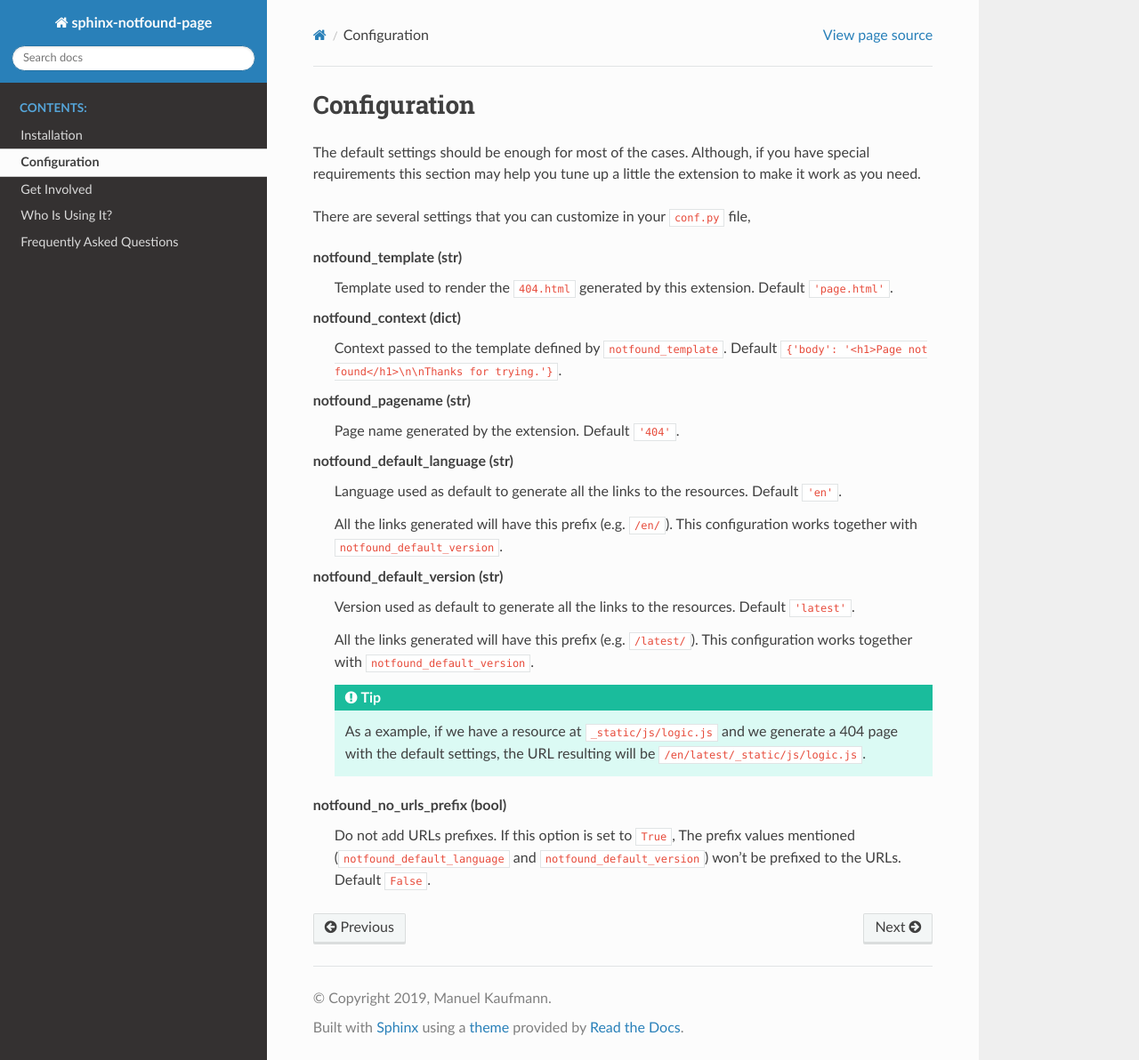
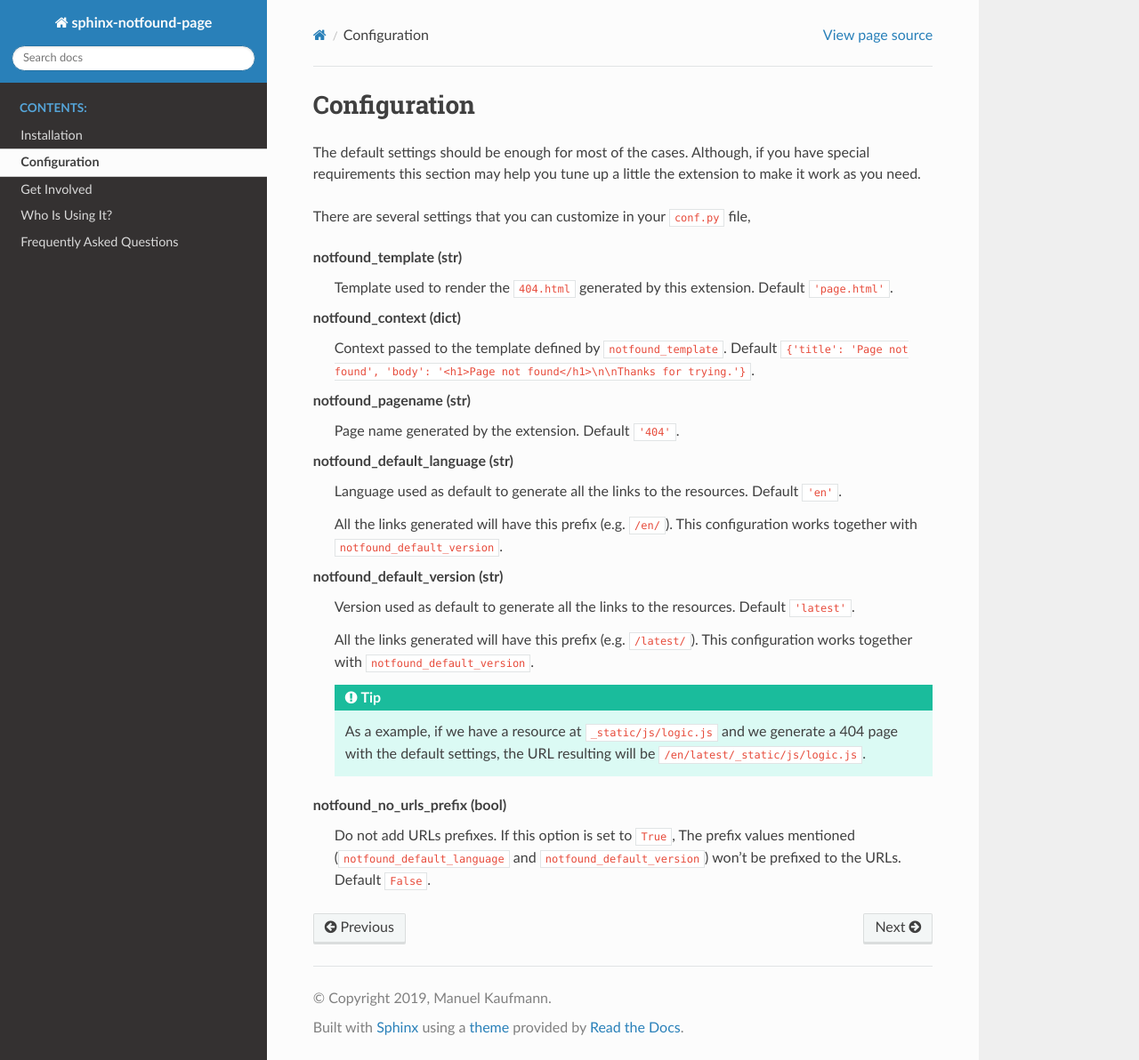
Before and after one commit to readthedocs/sphinx-notfound-page, a Sphinx documentation site: the page built from docs/configuration.rst, in a window 1280 px wide and 1192 px high. Shown: the whole window at 89% size. Built offline with Sphinx 7.4.7 and the Read the Docs theme 2.0.0, drawn with Linux system fonts in a browser that asks for light colours.

Commit message:
Update default context docs to match the code

```diff
--- a/docs/configuration.rst
+++ b/docs/configuration.rst
@@ -13,7 +13,7 @@ notfound_template (str)
 
 notfound_context (dict)
     Context passed to the template defined by ``notfound_template``.
-    Default ``{'body': '<h1>Page not found</h1>\n\nThanks for trying.'}``.
+    Default ``{'title': 'Page not found', 'body': '<h1>Page not found</h1>\n\nThanks for trying.'}``.
 
 notfound_pagename (str)
     Page name generated by the extension. Default ``'404'``.
```
